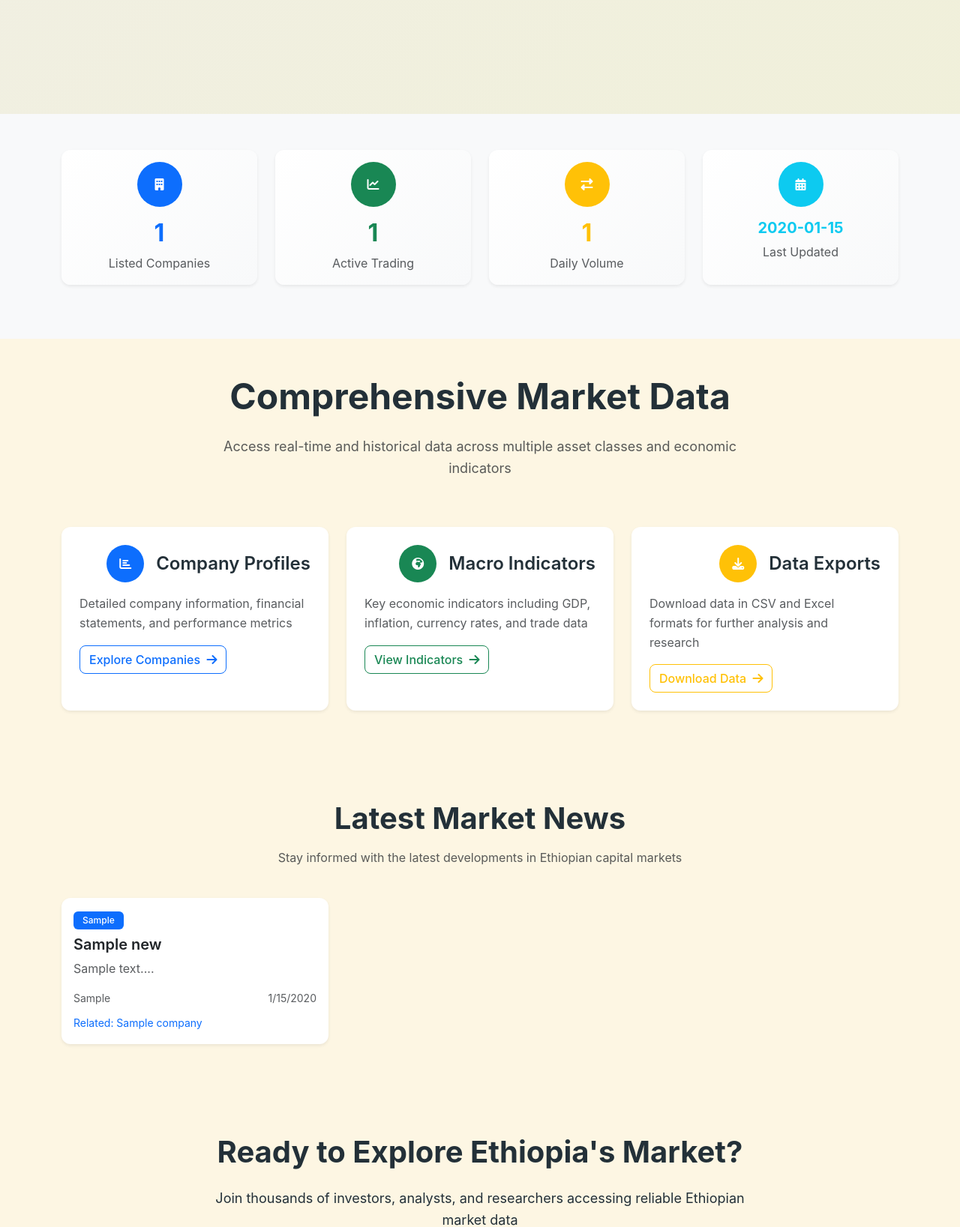
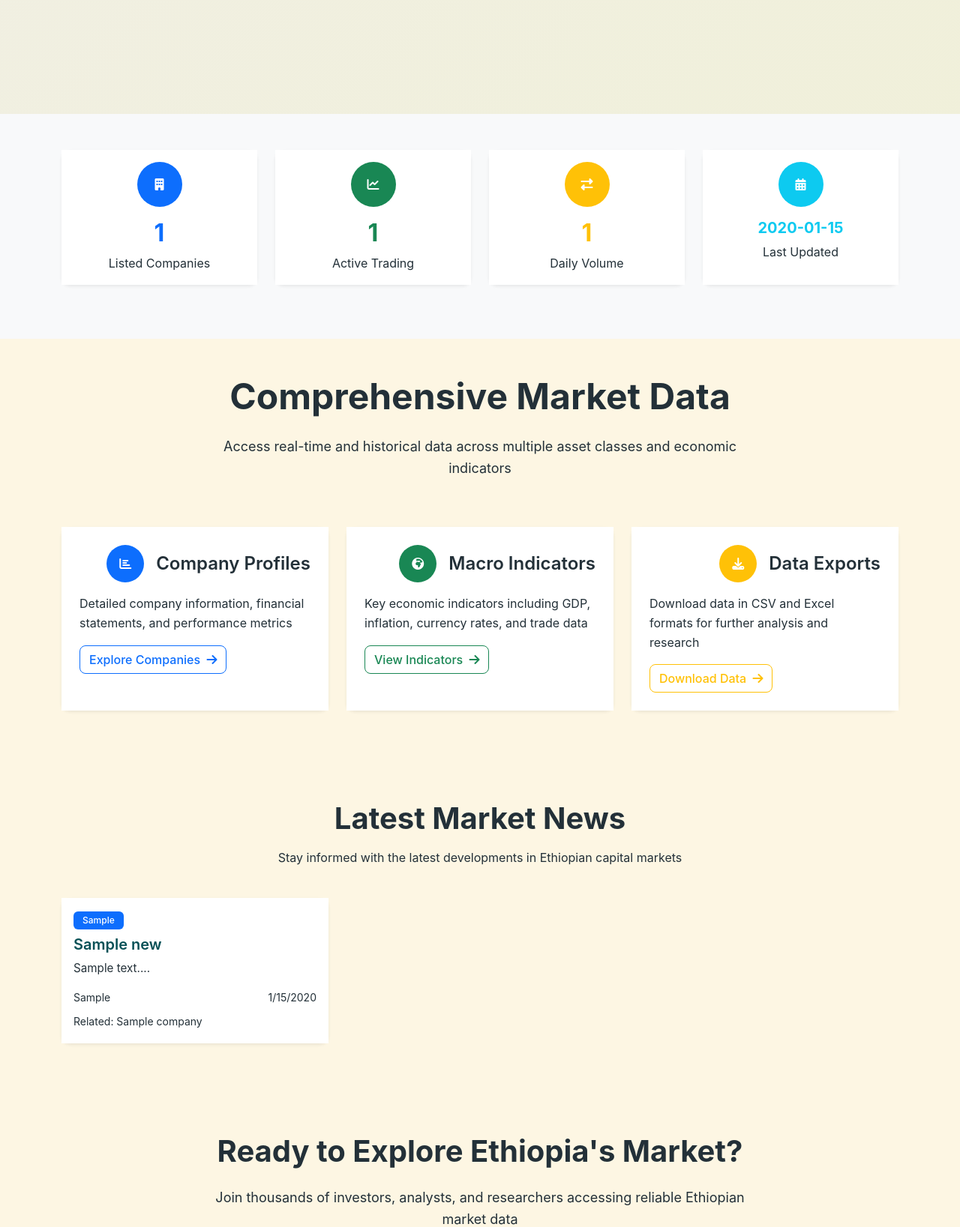
Before and after one commit to abela-21/ethiopia-financial-data, a Flask app: page / in a window 1280 px wide. Shown: the part 659-2296 px from the top of the page at 75% size. Run offline with Flask 3, Linux system fonts and the light colour scheme; tables that the repository leaves empty hold one stand-in row (values such as "Sample post"); some libraries are stand-ins or nearby versions.

Commit message:
Improve text readability across the platform and add market leader API
Fixes text and background color issues, enhancing visibility, and introduces /market/leaders API endpoint with caching and rate limiting.

Replit-Commit-Author: Agent
Replit-Commit-Session-Id: d90c0c0e-a632-408f-8798-0d23c952e810
Replit-Commit-Screenshot-Url: https://storage.googleapis.com/screenshot-production-us-central1/2f368adc-7e52-4124-b315-06ff67783e08/012805bd-9793-40a1-bc43-b21fa20b6459.jpg

```diff
--- a/api/market_routes.py
+++ b/api/market_routes.py
@@ -151,3 +151,87 @@ def get_market_trends():
     except Exception as e:
         logger.error(f"Unexpected error in get_market_trends: {str(e)}")
         return jsonify({"error": "Internal server error"}), 500
+
+
+@market_api.route("/market/leaders")
+@cache.cached(timeout=300)
+@limiter.limit("60/minute")
+def get_market_leaders():
+    """Get market leaders (top gainers and losers)"""
+    try:
+        limit = request.args.get("limit", default=10, type=int)
+        if limit <= 0 or limit > 50:
+            raise APIError("Limit must be between 1 and 50", status_code=400)
+
+        # Get companies with recent stock data
+        companies = Company.query.all()
+        if not companies:
+            return jsonify({"message": "No companies found"}), 200
+
+        leaders_data = []
+
+        for company in companies:
+            # Get latest stock price
+            latest_stock = (
+                Stock.query.filter_by(company_id=company.id)
+                .order_by(desc(Stock.date))
+                .first()
+            )
+
+            if not latest_stock:
+                continue
+
+            # Get previous stock price for comparison
+            prev_stock = (
+                Stock.query.filter_by(company_id=company.id)
+                .filter(Stock.date < latest_stock.date)
+                .order_by(desc(Stock.date))
+                .first()
+            )
+
+            if prev_stock and prev_stock.close and prev_stock.close > 0:
+                price_change = latest_stock.close - prev_stock.close
+                percent_change = (price_change / prev_stock.close) * 100
+
+                leaders_data.append({
+                    "company_id": company.id,
+                    "name": company.name,
+                    "ticker": company.ticker,
+                    "current_price": latest_stock.close,
+                    "previous_price": prev_stock.close,
+                    "price_change": round(price_change, 2),
+                    "percent_change": round(percent_change, 2),
+                    "volume": latest_stock.volume or 0,
+                    "date": latest_stock.date.strftime("%Y-%m-%d")
+                })
+
+        # Sort by percent change to get gainers and losers
+        gainers = sorted(
+            [stock for stock in leaders_data if stock["percent_change"] > 0],
+            key=lambda x: x["percent_change"],
+            reverse=True
+        )[:limit]
+
+        losers = sorted(
+            [stock for stock in leaders_data if stock["percent_change"] < 0],
+            key=lambda x: x["percent_change"]
+        )[:limit]
+
+        response = {
+            "gainers": gainers,
+            "losers": losers,
+            "metadata": {
+                "total_companies": len(companies),
+                "companies_with_data": len(leaders_data),
+                "limit": limit
+            }
+        }
+
+        return jsonify(response), 200
+
+    except APIError as e:
+        logger.warning(f"API Error in get_market_leaders: {str(e)}")
+        return jsonify({"error": str(e)}), e.status_code
+    except Exception as e:
+        logger.error(f"Unexpected error in get_market_leaders: {str(e)}")
+        return jsonify({"error": "Internal server error"}), 500
--- a/static/css/style.css
+++ b/static/css/style.css
@@ -141,16 +141,48 @@ body {
 .display-1, .display-2, .display-3, .display-4, .display-5, .display-6 {
     font-weight: var(--font-weight-bold);
     line-height: 1.2;
+    color: var(--dark-color) !important;
 }
 
 h1, h2, h3, h4, h5, h6 {
     font-weight: var(--font-weight-semibold);
-    color: var(--dark-color);
+    color: var(--dark-color) !important;
 }
 
 .lead {
     font-weight: var(--font-weight-normal);
     font-size: 1.125rem;
+    color: var(--dark-color) !important;
+}
+
+/* Text Visibility Fixes */
+p, .text-muted, small, .small {
+    color: var(--gunmetal) !important;
+    background: transparent !important;
+}
+
+/* Description Text Visibility */
+.card-text, .description, .company-description {
+    color: var(--gunmetal) !important;
+    background-color: transparent !important;
+    line-height: 1.6;
+    font-size: 0.95rem;
+}
+
+/* Ensure good contrast for all text */
+.text-dark {
+    color: var(--gunmetal) !important;
+}
+
+.text-secondary {
+    color: #6c757d !important;
+}
+
+/* Fix for text on light backgrounds */
+.bg-light .text-muted,
+.bg-light-silver .text-muted,
+.card .text-muted {
+    color: var(--gunmetal) !important;
 }
 
 /* Navigation Styles */
@@ -197,6 +229,7 @@ h1, h2, h3, h4, h5, h6 {
     border-radius: var(--card-border-radius);
     box-shadow: var(--shadow-sm);
     transition: all var(--transition-normal);
+    background-color: white !important;
 }
 
 .card:hover {
@@ -205,9 +238,46 @@ h1, h2, h3, h4, h5, h6 {
 }
 
 .card-header {
-    background-color: white;
+    background-color: var(--light-silver) !important;
     border-bottom: 1px solid rgba(0, 0, 0, 0.125);
     font-weight: var(--font-weight-semibold);
+    color: var(--midnight-green) !important;
+}
+
+.card-body {
+    background-color: white !important;
+    color: var(--gunmetal) !important;
+}
+
+.card-title {
+    color: var(--midnight-green) !important;
+    font-weight: var(--font-weight-semibold);
+}
+
+.card-subtitle {
+    color: var(--gunmetal) !important;
+}
+
+/* Ensure all card text is visible */
+.card p, .card .text-muted, .card small {
+    color: var(--gunmetal) !important;
+    background: transparent !important;
+}
+
+/* Table text visibility */
+.table td, .table th {
+    color: var(--gunmetal) !important;
+    background-color: transparent !important;
+}
+
+.table-striped > tbody > tr:nth-of-type(odd) > td {
+    background-color: rgba(211, 219, 221, 0.1) !important;
+}
+
+/* Badge visibility */
+.badge {
+    color: white !important;
+    font-weight: var(--font-weight-medium);
 }
 
 /* Company Card Specific */
```
